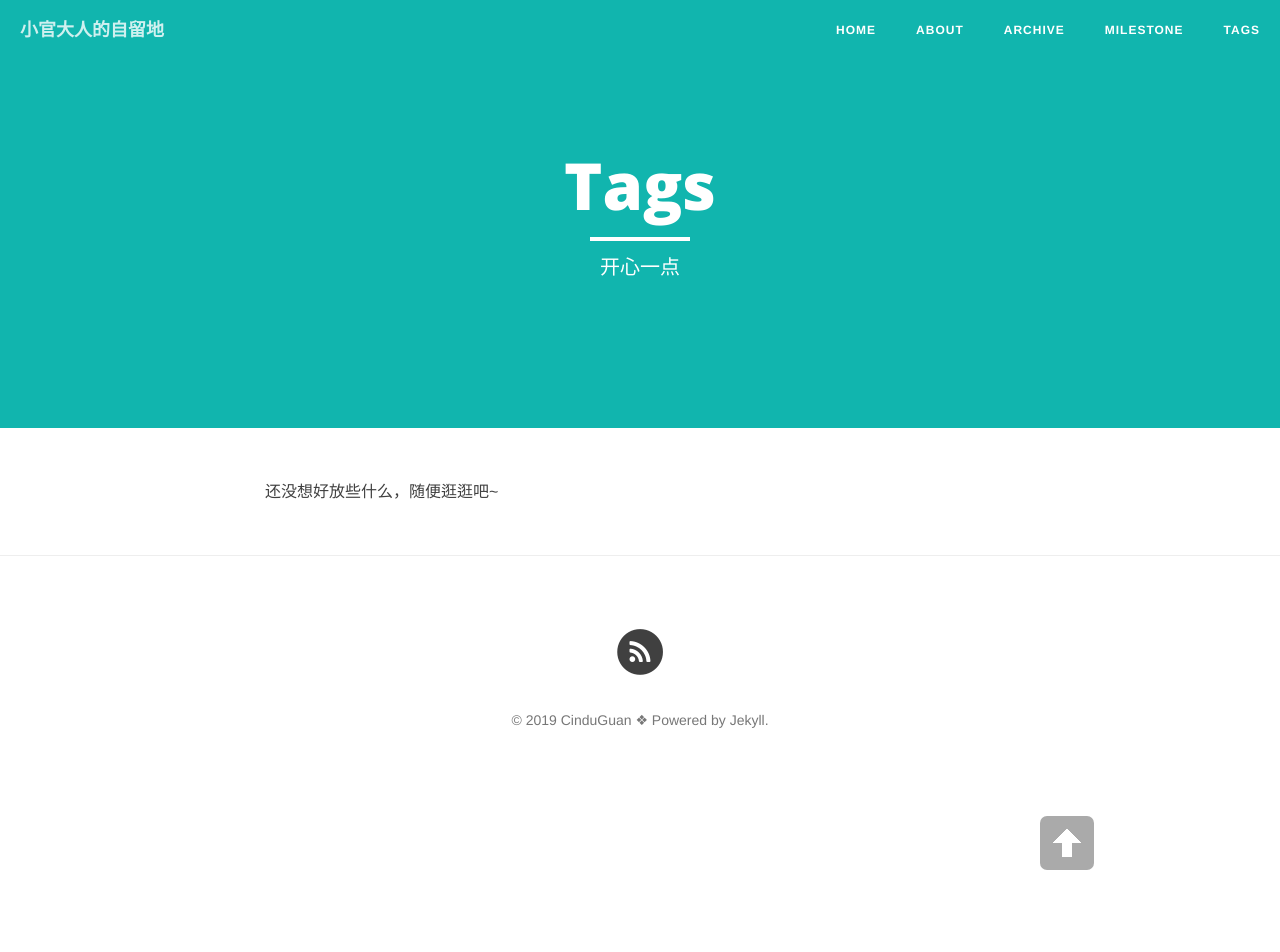
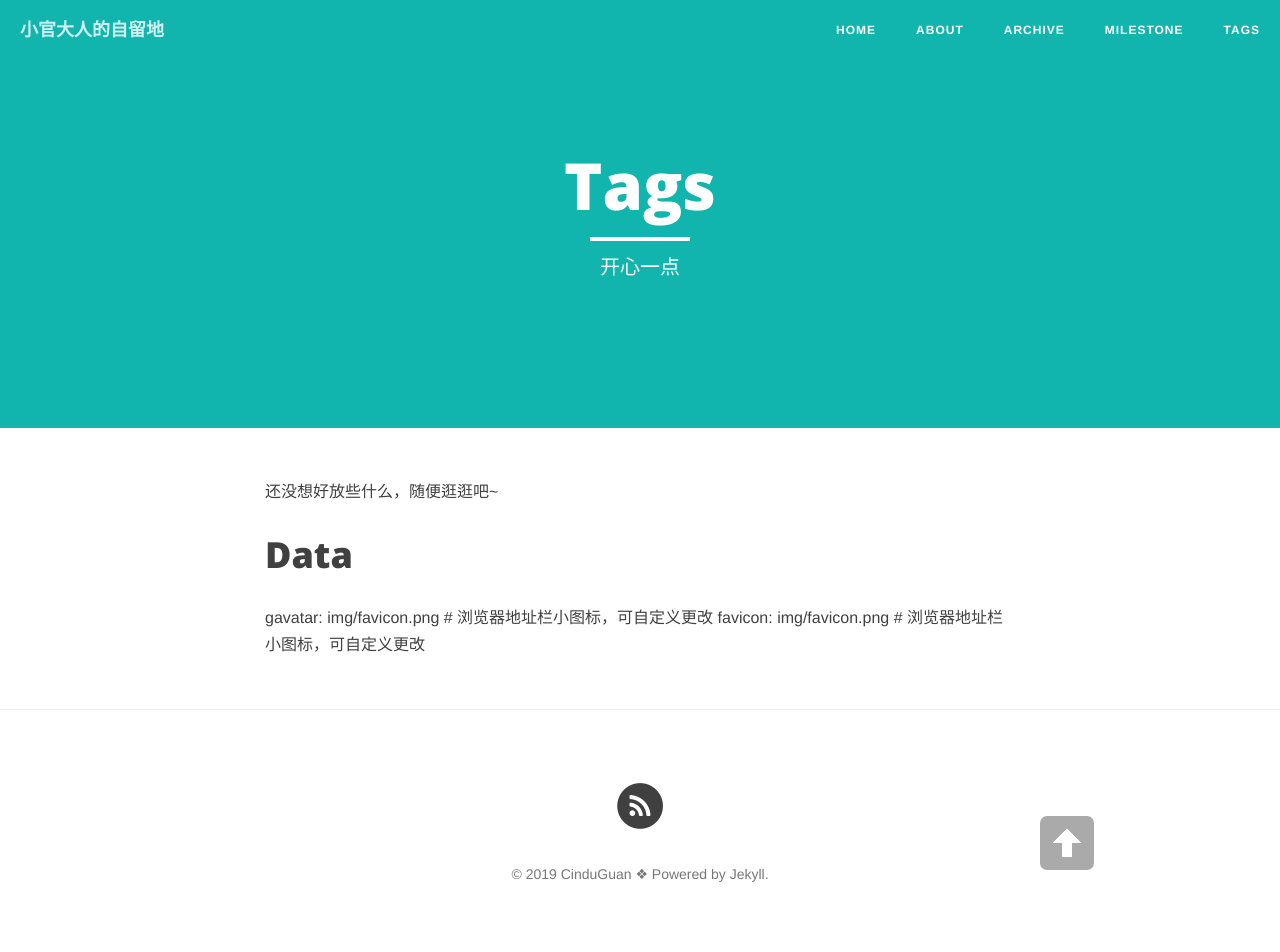
Before and after one commit to HBforHer/HBforHer.github.io, a Jekyll site: the page built from tags.md, in a window 1280 px wide. Built offline with Jekyll 4.4.1, drawn with Linux system fonts in a browser that asks for light colours; nearby versions of some CDN libraries; library files that are not in the unit come from our copies; before the commit the page ends 900 px from its top, so only the background shows below that.

Commit message:
Update tags.md

```diff
--- a/tags.md
+++ b/tags.md
@@ -8,6 +8,9 @@ header-img: "img/semantic.jpg"
 还没想好放些什么，随便逛逛吧~
 
 
+# Data
+gavatar: img/favicon.png # 浏览器地址栏小图标，可自定义更改
+favicon: img/favicon.png # 浏览器地址栏小图标，可自定义更改
 
 
 <ul class="listing">
```
